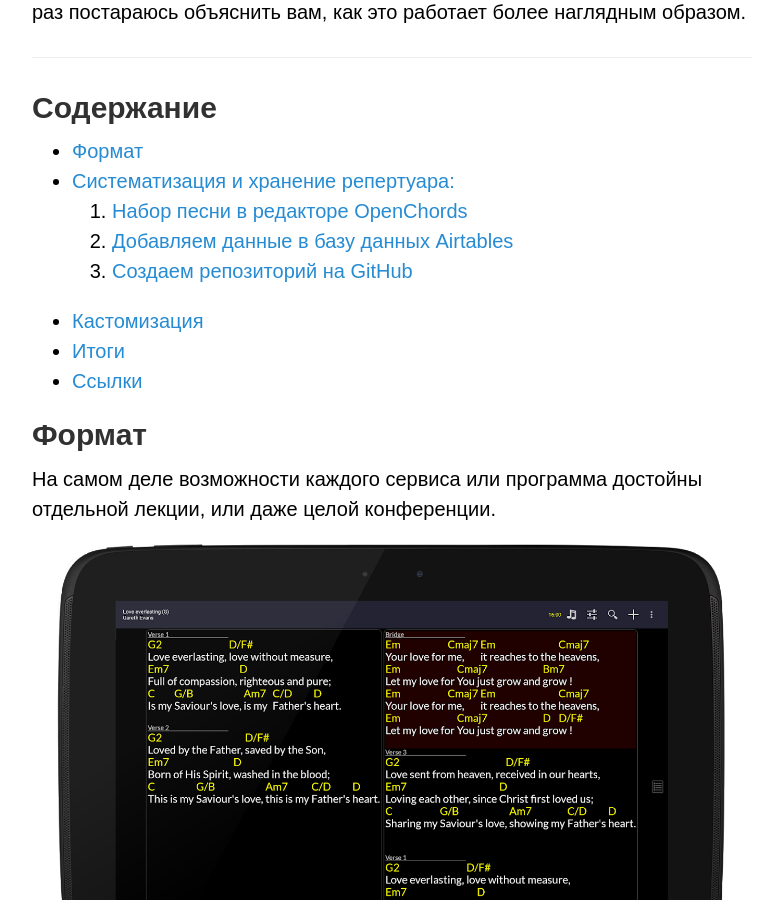
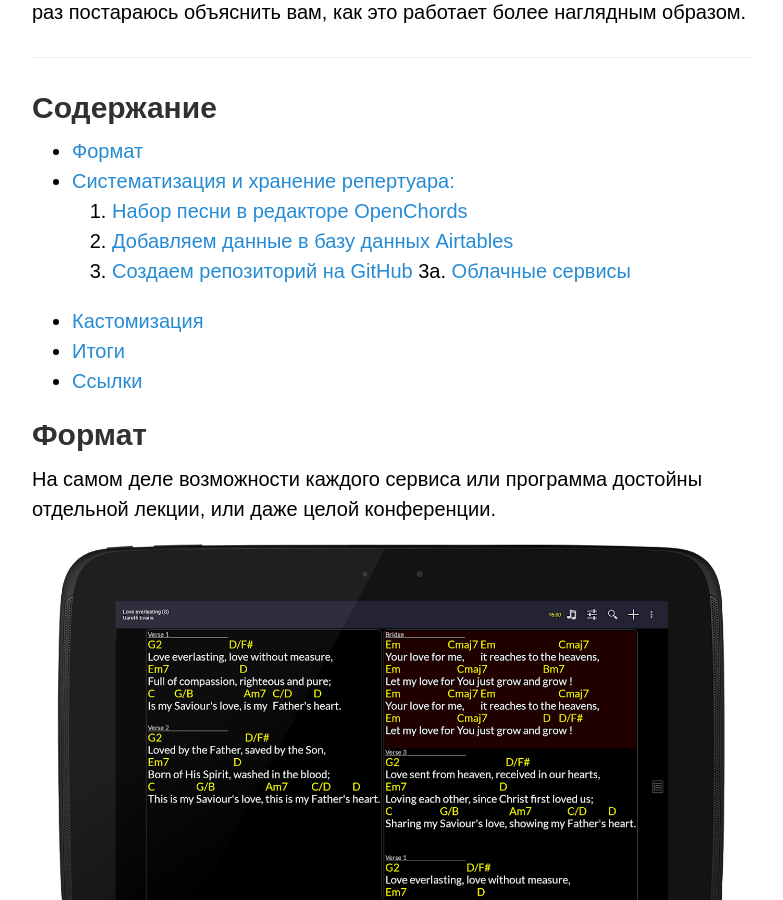
Before and after one commit to SergKnyz/alexblog, a Jekyll site: the page built from _posts/2020-01-02-statia-ob-opensong.markdown, in a window 1280 px wide and 900 px high, scrolled down 376 px. Shown: the whole window, without its empty margins (248-1031 px from the left). Built offline with Jekyll 4.4.1, drawn with Linux system fonts in a browser that asks for light colours; our own code applies the rules of GitHub Pages for plain Markdown files; a script that is not in the unit is left out.

Commit message:
Updated Statia Ob Opensong

```diff
--- a/_posts/2020-01-02-statia-ob-opensong.markdown
+++ b/_posts/2020-01-02-statia-ob-opensong.markdown
@@ -19,6 +19,7 @@ tags:
  1. [Набор песни в редакторе OpenChords](#openchords)
  2. [Добавляем данные в базу данных Airtables](#airtable)
  3. [Создаем репозиторий на GitHub](#github)
+ 3a. [Облачные сервисы](#cloud)
 - [Кастомизация](#customizations)
 - [Итоги](#summaries)
 - [Ссылки](#refs)
```
